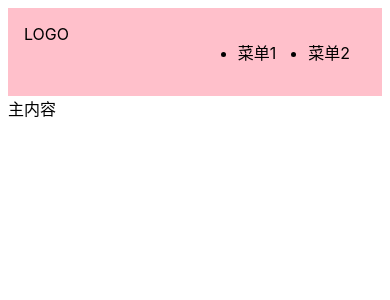
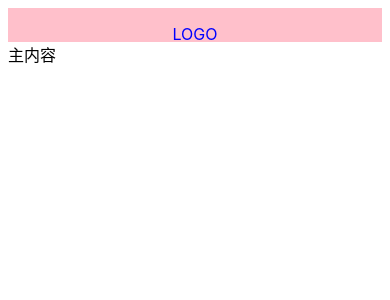
Before and after one commit to YUQIAN3/webPage-1, a Vue app: page /#/doc in a window 390 px wide. Shown: the top 300 px of the page. Built offline with nearby package versions, Linux system fonts and the light colour scheme.

Commit message:
让topnav是响应式的

```diff
--- a/src/components/Topnav.vue
+++ b/src/components/Topnav.vue
@@ -5,6 +5,7 @@
           <li>菜单1</li>
           <li>菜单2</li>
        </ul>
+       <span class="toggleAside"></span>
   </div>
 </template>
 <script lang="ts">
@@ -40,8 +41,18 @@ import { inject, Ref } from 'vue'
       > li{
       margin: 0 1em;
     }
+    }
+    @media(max-width: 500px){
+    > .menu{
+      display: none;
 
     }
+    > .logo{
+      margin: 0 auto;
+      color:blue;
+    }
+  }
   }
 
+
 </style>
```
